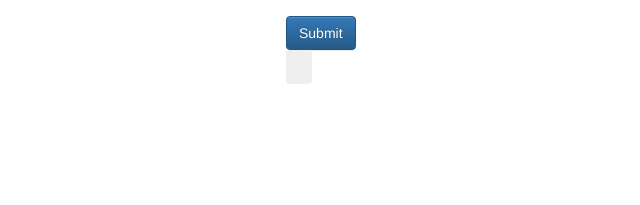
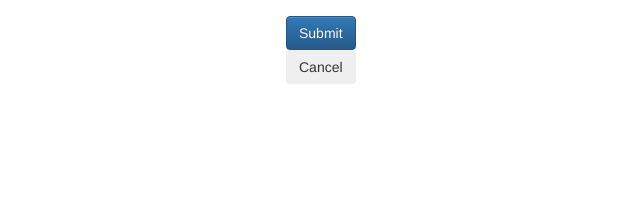
Before and after one commit to yifanthomaswu/KATE-Django, a Django app: template KATE/kateapp/templates/kateapp/exercise_setup.html in a window 1280 px wide. Shown: the part 595-800 px from the top of the page, without its empty margins (497-1137 px from the left). Run offline with Django 3.2, Linux system fonts and the light colour scheme; the template is opened without the code that fills it: values that come from a table or form of the project are taken from there, others are empty; some libraries are stand-ins or nearby versions.

Commit message:
Cancel button on edit

```diff
--- a/KATE/kateapp/templates/kateapp/exercise_setup.html
+++ b/KATE/kateapp/templates/kateapp/exercise_setup.html
@@ -119,9 +119,9 @@
            {{ form.resources }}
            </div>
        </div>
-        <div class="col-sm-offset-8 col-sm-2">
+        <div id="buttons" class="col-sm-offset-8 col-sm-2">
         <input class="btn btn-primary" type="submit" value="Submit" name="submit"/>
-        <input id="cancel_button" class="btn btn-secondary" type="submit" value="{{ cancel }}" name="{{ cancel }}"/>
+        <input onclick="location.href='{% url 'course' code %}';" class="btn btn-secondary" type="button" value="Cancel" name="cancel"/>
       </form>
     </div>
 
@@ -129,9 +129,13 @@
     exercise();
     electronic();
     var cancel = "{{ cancel }}";
-    if (cancel == "Discard") {
-      cancel_button.type = "button";
-      cancel_button.setAttribute("onclick","location.href='{% url 'course' code %}';");
+    if (cancel == "Delete") {
+      var button = document.createElement("input");
+      button.className = "btn btn-secondary";
+      button.type = "submit";
+      button.value = "Delete"
+      button.name = "delete"
+      buttons.append(button);
     }
     var num = parseInt("{{ num_files }}") + 1;
     function add_name_field() {
--- a/KATE/kateapp/views.py
+++ b/KATE/kateapp/views.py
@@ -228,7 +228,7 @@ def exercise_setup(request, code, number):
                 return HttpResponseRedirect('/course/2016/' + code + '/')
             else:
                 raise Http404("Form Validation failed")
-        elif (request.POST.get('Delete')):
+        elif (request.POST.get('delete')):
             #Delete button pressed
             Exercises.objects.get(code=code, number=number).delete()
             #TODO: What about resource deletion etc..????
@@ -237,7 +237,7 @@ def exercise_setup(request, code, number):
     else:
         ############ Form generated ############
         file_names = [""]
-        cancel = "Discard"
+        cancel = ""
         if (int(number) == newNumber):
             # Teacher is setting up a new exercise
             form = NewExerciseForm()
```
